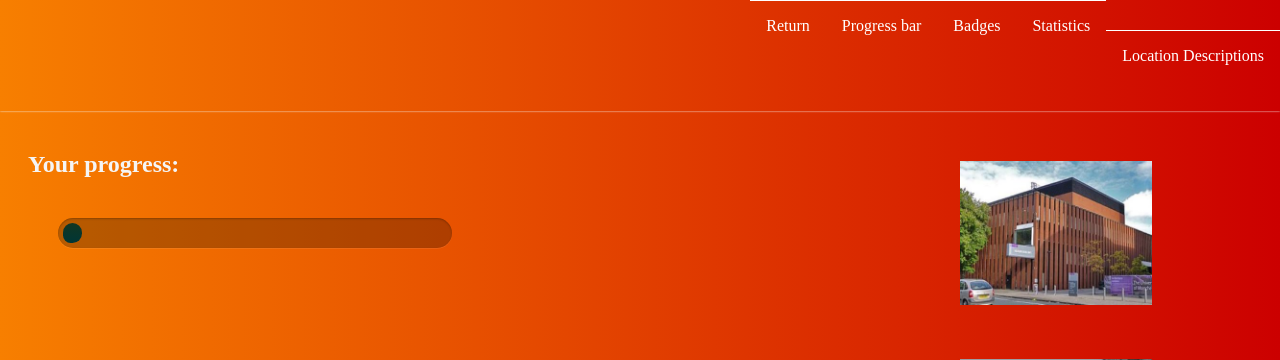
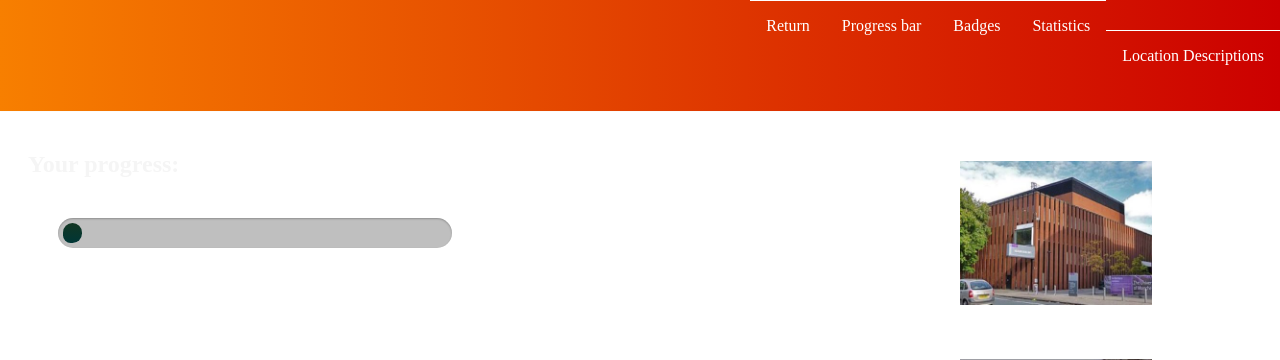
Before and after one commit to sdacosta13/firefly, a PHP site: page /php/firefly.progress.html in a window 1280 px wide. Shown: the top 360 px of the page. Run offline with PHP 8.4, Linux system fonts and the light colour scheme.

Commit message:
Removed background colour

```diff
--- a/main.css
+++ b/main.css
@@ -3,10 +3,6 @@ html, body, ul, li, a {
     border: 0;
     margin: 0;
     box-sizing: border-box;
-}
-
-body{
-   background: linear-gradient(to right, #f77f00, #cc0000);
 }
 
 label {
```
